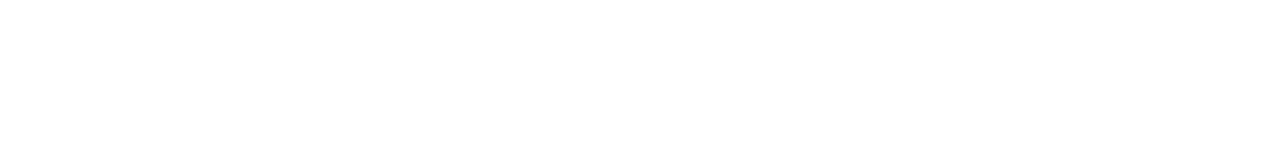
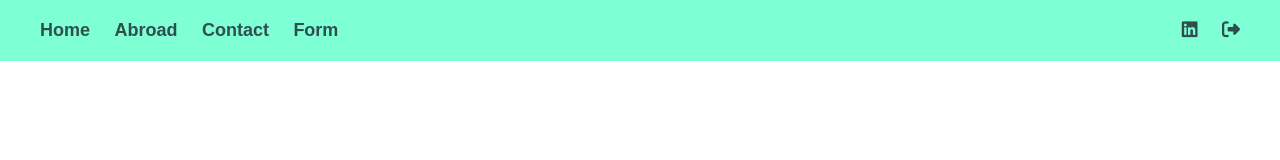
Before and after one commit to biswascom/Module-8, a plain HTML site: page index.html in a window 1280 px wide. Drawn offline with Linux system fonts and the light colour scheme.

Commit message:
Navbar Added

```diff
--- a/index.html
+++ b/index.html
@@ -1,12 +1,30 @@
 <!DOCTYPE html>
 <html lang="en">
+
 <head>
     <meta charset="UTF-8">
     <meta http-equiv="X-UA-Compatible" content="IE=edge">
     <meta name="viewport" content="width=device-width, initial-scale=1.0">
     <title>Flexbox-Grid-ResponsiveLayout</title>
+    <link rel="stylesheet" href="style.css">
+    <script src="https://kit.fontawesome.com/c64fed3c59.js" crossorigin="anonymous"></script>
 </head>
+
 <body>
+    <header class="nav-container">
+        <nav class="nav">
+            <span>
+                <a href="#">Home</a>
+                <a href="#">Abroad</a>
+                <a href="#">Contact</a>
+                <a href="#">Form</a>
+            </span>
+            <span>
+                <a href="#"><i class="fa-brands fa-linkedin"></i></a>
+                <a href="#"><i class="fa-solid fa-right-from-bracket"></i></a>
+            </span>
+        </nav>
+    </header>
+</body>
 
-</body>
 </html>
--- a/style.css
+++ b/style.css
@@ -0,0 +1,28 @@
+* {
+    margin: 0;
+    padding: 0;
+    font-family: sans-serif;
+}
+
+.nav-container {
+    padding: 20px 30px;
+    background-color: aquamarine;
+}
+
+.nav {
+    display: flex;
+    justify-content: space-between;
+}
+
+.nav a {
+    text-decoration: none;
+    font-weight: 700;
+    font-size: 18px;
+    margin: 0 10px;
+    color: darkslategray;
+    transition: .2s;
+}
+
+.nav a:hover {
+    color: goldenrod;
+}
```
